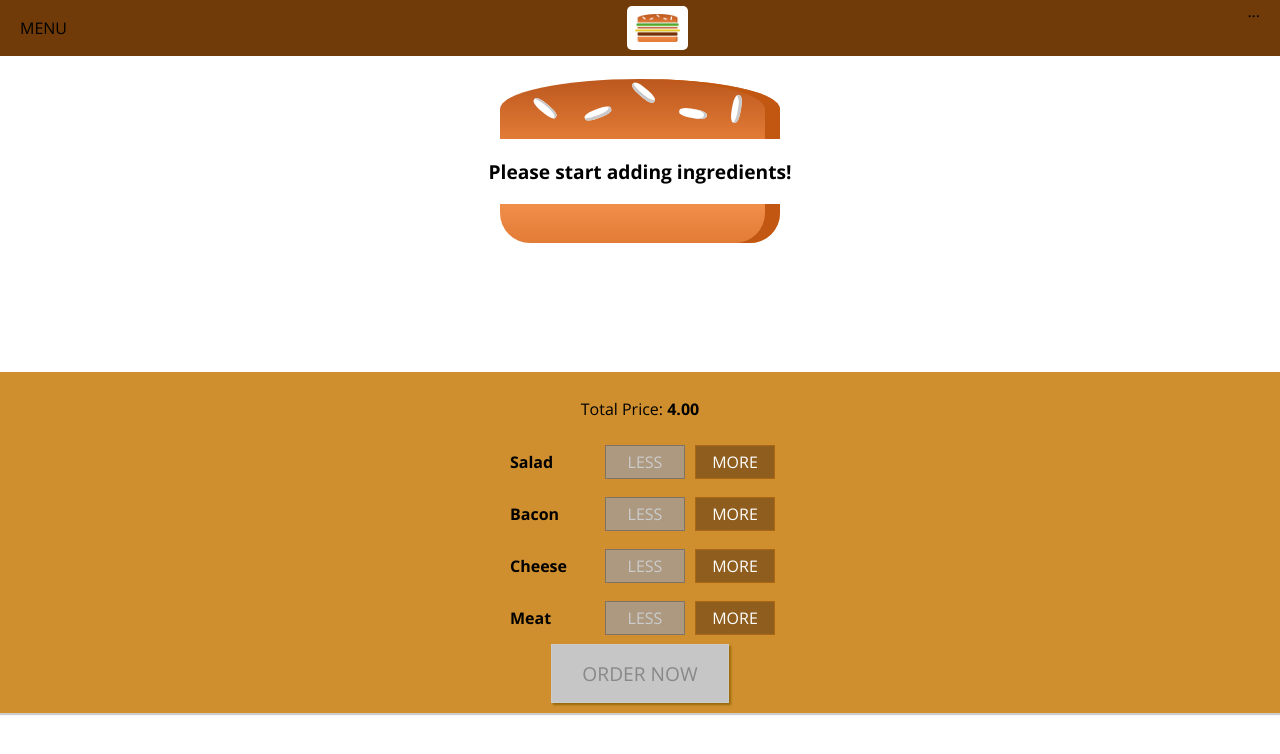
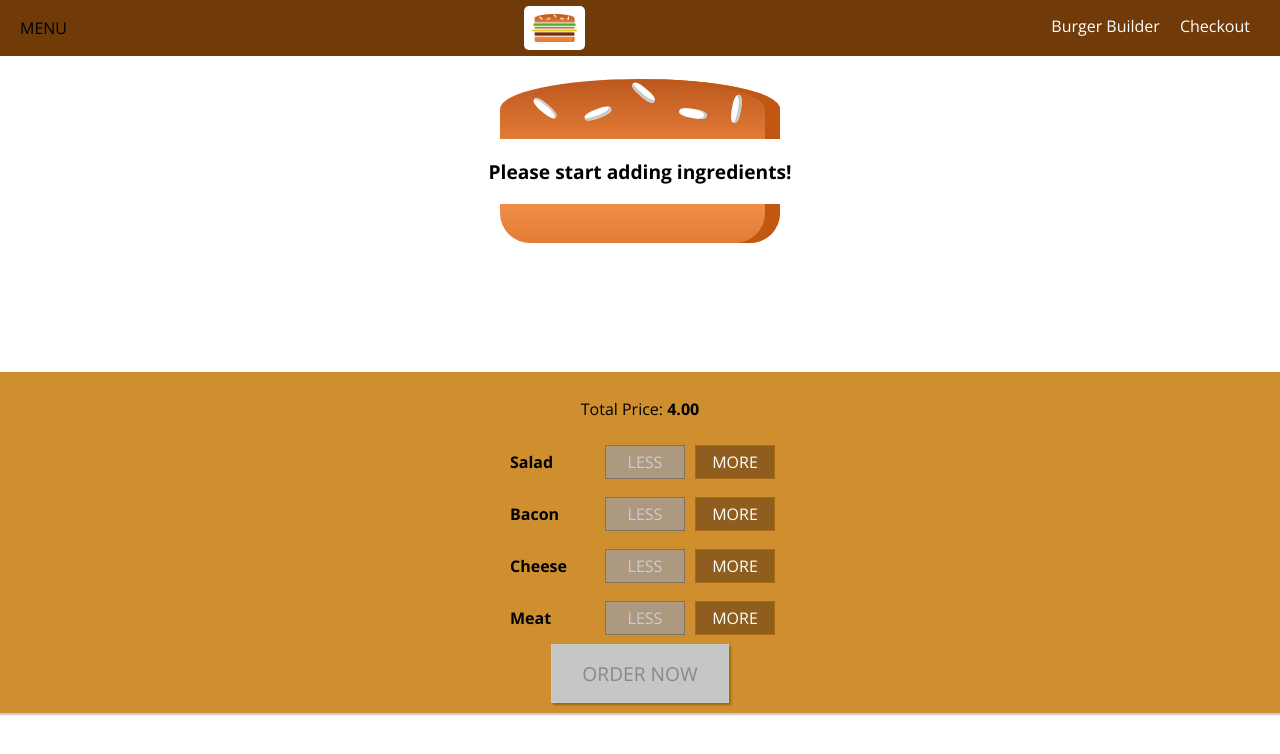
Before and after one commit to KurtTaylan/react-the-complete-guide-incl-redux, a React app in the folder burger-builder/: page / in a window 1280 px wide. Shown: the top 754 px of the page. Built offline with nearby package versions, Linux system fonts and the light colour scheme.

Commit message:
Burger-builder: Adding navigation items component

```diff
--- /dev/null
+++ b/burger-builder/src/components/Navigation/NavigationItems/NavigationItem/NavigationItem.css
@@ -0,0 +1,25 @@
+.NavigationItem {
+  margin: 0;
+  box-sizing: border-box;
+  display: flex;
+  height: 100%;
+  align-items: center;
+}
+
+.NavigationItem a {
+  color: white;
+  text-decoration: none;
+  height: 100%;
+  padding: 16px 10px;
+  border-bottom: 4px solid transparent;
+  box-sizing: border-box;
+  display: block;
+}
+
+.NavigationItem a:hover,
+.NavigationItem a:active,
+.NavigationItem a:active {
+  background-color: #8F5C2C;
+  border-bottom: 4px solid #40A4C8;
+  color: white;
+}
--- /dev/null
+++ b/burger-builder/src/components/Navigation/NavigationItems/NavigationItem/NavigationItem.js
@@ -0,0 +1,15 @@
+import React from 'react';
+import styledClasses from './NavigationItem.css';
+
+const navigationItem = (props) => (
+    <div className={styledClasses.NavigationItem}>
+        <li>
+            <a href={props.link}
+               className={props.active ? styledClasses.active : null}>
+                {props.children}
+            </a>
+        </li>
+    </div>
+);
+
+export default navigationItem;
--- /dev/null
+++ b/burger-builder/src/components/Navigation/NavigationItems/NavigationItems.css
@@ -0,0 +1,8 @@
+.NavigationItems {
+  margin: 0;
+  padding: 0;
+  list-style: none;
+  display: flex;
+  align-items: center;
+  height: 100%;
+}
--- /dev/null
+++ b/burger-builder/src/components/Navigation/NavigationItems/NavigationItems.js
@@ -0,0 +1,12 @@
+import React from 'react';
+import styledClasses from './NavigationItems.css';
+import NavigationItem from "./NavigationItem/NavigationItem";
+
+const navigationItems = (props) => (
+    <ul className={styledClasses.NavigationItems}>
+        <NavigationItem link="/" active>Burger Builder</NavigationItem>
+        <NavigationItem link="/">Checkout</NavigationItem>
+    </ul>
+);
+
+export default navigationItems;
--- a/burger-builder/src/components/Navigation/Toolbar/Toolbar.js
+++ b/burger-builder/src/components/Navigation/Toolbar/Toolbar.js
@@ -1,6 +1,7 @@
 import React from 'react';
 import styledClasses from './Toolbar.css';
 import Logo from "../../Logo/Logo";
+import NavigationItems from "../NavigationItems/NavigationItems";
 
 const toolbar = () => {
     return (
@@ -8,9 +9,8 @@
             <div>MENU</div>
             <Logo/>
             <nav>
-                ...
+                <NavigationItems/>
             </nav>
-
         </header>
     );
 };
```
